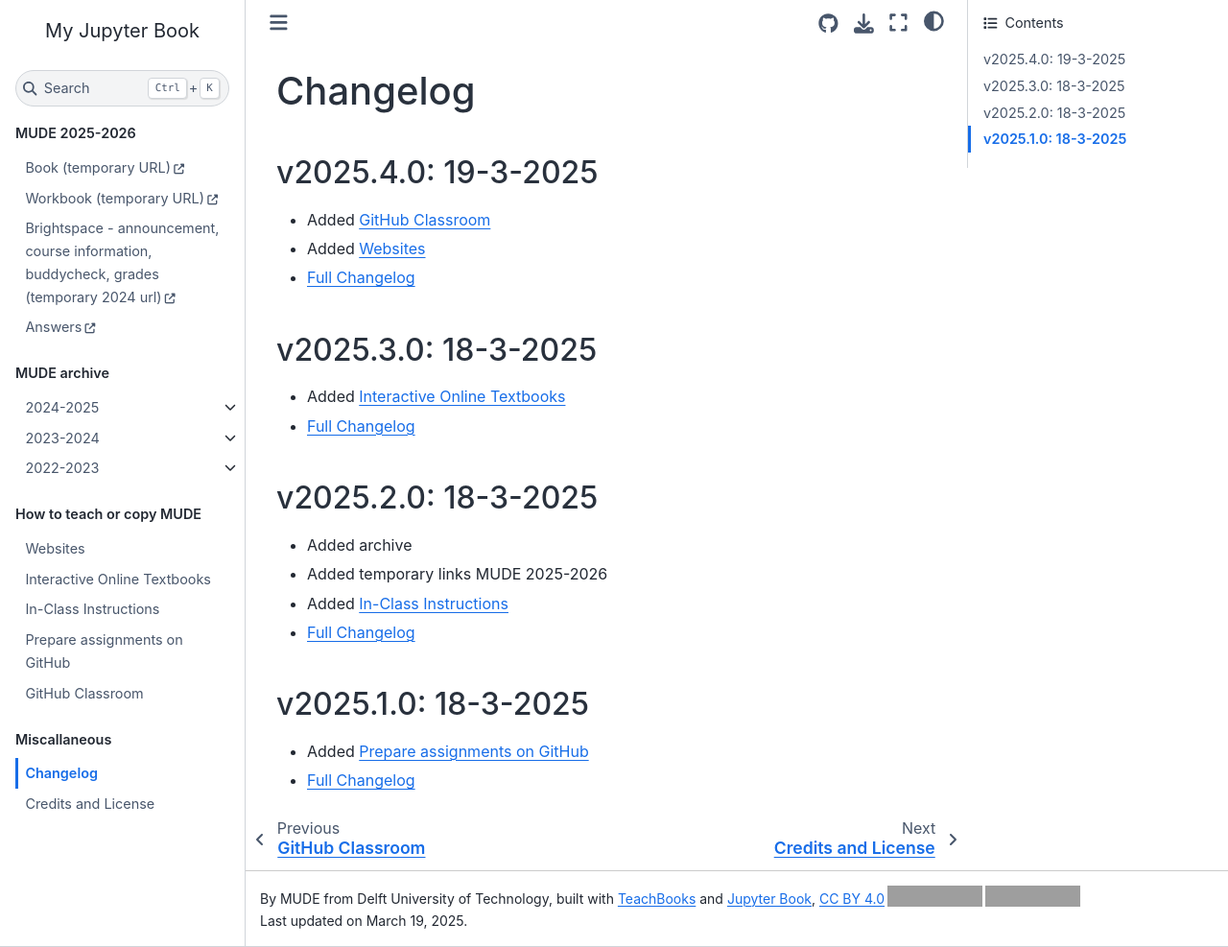
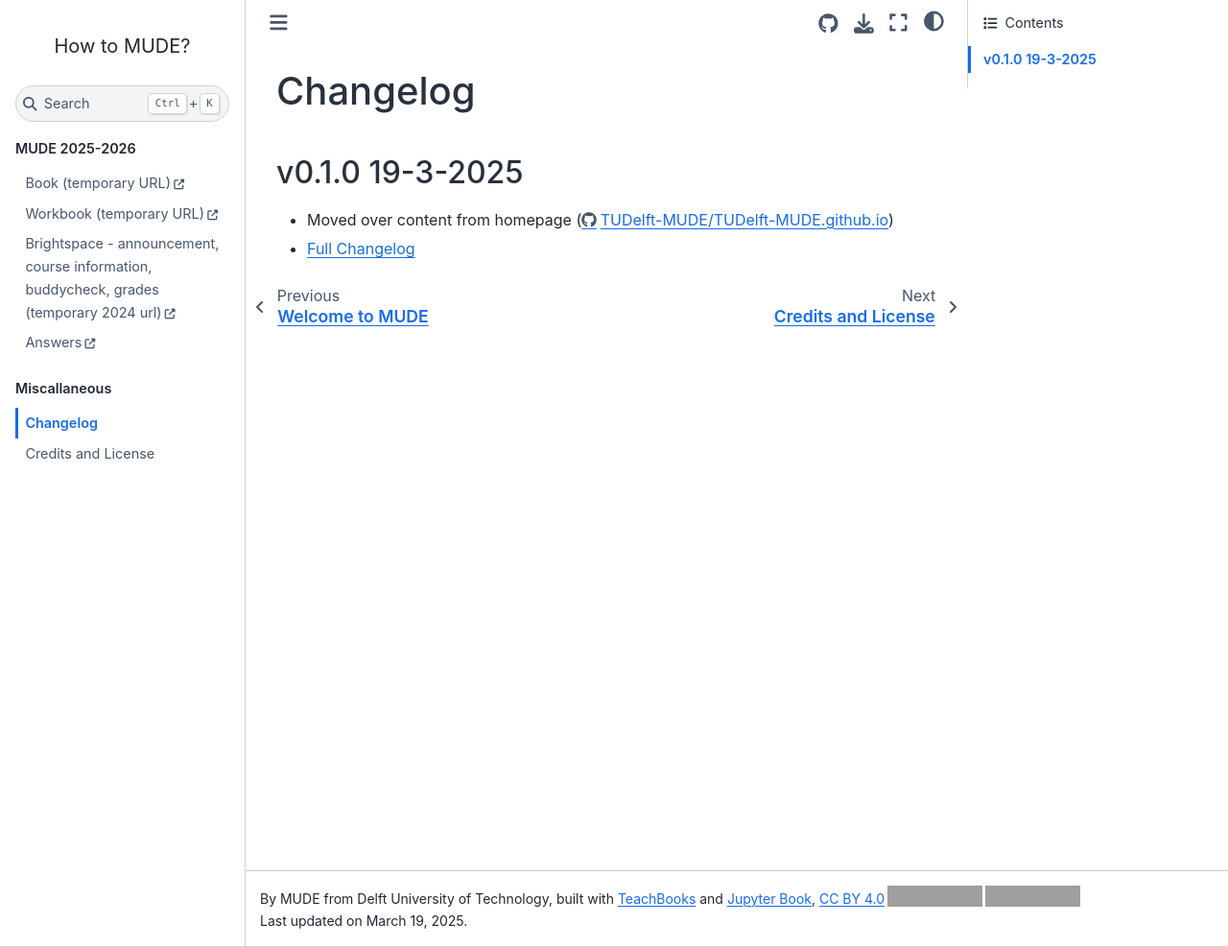
Before and after one commit to TUDelft-MUDE/teacher, a Jupyter Book: the page built from book/changelog.md, in a window 1280 px wide and 987 px high. Shown: the whole window at 96% size. Built offline with Jupyter Book 1.0.4 settings and Sphinx 7.4.7 and the Sphinx Book theme 1.1.4, drawn with Linux system fonts in a browser that asks for light colours; pages that are not in the unit, such as notebooks, are missing from menus; comment, search, counter and statistics services are not loaded; grey boxes are pictures that could not be loaded.

Commit message:
move files

```diff
--- a/book/_config.yml
+++ b/book/_config.yml
@@ -1,4 +1,4 @@
-Title: MUDE home
+Title: How to MUDE?
 author: MUDE from Delft University of Technology, built with <a href="https://teachbooks.io">TeachBooks</a> and <a href="https://jupyterbook.org/">Jupyter Book</a>, <a href="https://creativecommons.org/licenses/by/4.0/" target="_blank" rel="license noopener noreferrer"">CC BY 4.0<img style="height:22px!important;margin-left:3px;vertical-align:text-bottom;" src="https://mirrors.creativecommons.org/presskit/icons/cc.svg" alt=""><img style="height:22px!important;margin-left:3px;vertical-align:text-bottom;" src="https://mirrors.creativecommons.org/presskit/icons/by.svg" alt=""></a>
 logo: _static/MUDE_Logo-small.png
 
@@ -18,6 +18,8 @@ sphinx:
       use_thebe_lite: true
       exclude_patterns: ["**/_*.yml", "**/*.md", "**/*.ipynb"]
     html_theme_options:
+      logo:
+        text: How to MUDE?
       repository_url: "https://github.com/TUDelft-MUDE/TUDelft-MUDE.github.io" #add your own repo URL here
       path_to_docs: "book"
       repository_branch: "main"
--- a/book/archive/2023.md
+++ /dev/null
@@ -1,11 +0,0 @@
-# 2023-2024
-
-This was the first year MUDE had its own set of websites to provide materials to students, most of which was only accessible behind a TU Delft login (NetID). GitLab was also used to provide source code to students(e.g., Jupyter notebooks) and grade assignments.
-
-In order to prepare for the 2024-2025 Academic Year, the websites from 2023-2024 had to be moved to a new URL, which contains 2023/. This allows materials from different years to exist online at the same time (see 💡 Tip below if you are having trouble finding material from 2023-2024).
-
-You can easily find the archived page by adding 2023/ to the URL. For example:
-
-`...nl/book/fvm/getting_started.html` → `...nl/2023/book/fvm/getting_started.html.`
-
-This also works with non-book pages as well.
--- a/book/changelog.md
+++ b/book/changelog.md
@@ -1,20 +1,5 @@
 # Changelog
 
-## v2025.4.0: 19-3-2025
-- Added [](./how_to_mude/github-classroom.md)
-- Added [](./how_to_mude/websites.md)
-- [Full Changelog](https://github.com/TUDelft-MUDE/TUDelft-MUDE.github.io/releases/tag/v2025.4.0)
-
-## v2025.3.0: 18-3-2025
-- Added [](./how_to_mude/book.md)
-- [Full Changelog](https://github.com/TUDelft-MUDE/TUDelft-MUDE.github.io/releases/tag/v2025.3.0)
-
-## v2025.2.0: 18-3-2025
-- Added archive
-- Added temporary links MUDE 2025-2026
-- Added [](./how_to_mude/in-class.md)
-- [Full Changelog](https://github.com/TUDelft-MUDE/TUDelft-MUDE.github.io/releases/tag/v2025.2.0)
-
-## v2025.1.0: 18-3-2025
-- Added [](./how_to_mude/assignment_repo.md)
-- [Full Changelog](https://github.com/TUDelft-MUDE/TUDelft-MUDE.github.io/releases/tag/v2025.1.0)
+## v0.1.0 19-3-2025
+- Moved over content from homepage (https://github.com/TUDelft-MUDE/TUDelft-MUDE.github.io)
+- [Full Changelog](https://github.com/TUDelft-MUDE/teacher/releases/tag/v0.1.0)
```
Also changed, not shown: book/archive/2022.md (deleted, +0 -7 lines), book/archive/2024.md (deleted, +0 -5 lines), book/assignment_repo.md (renamed from book/how_to_mude/assignment_repo.md), book/book.md (renamed from book/how_to_mude/book.md), book/create_repos.ipynb (renamed from book/how_to_mude/create_repos.ipynb), book/github-classroom.md (renamed from book/how_to_mude/github-classroom.md), book/in-class.md (renamed from book/how_to_mude/in-class.md), book/websites.md (renamed from book/how_to_mude/websites.md), 2 other files.
